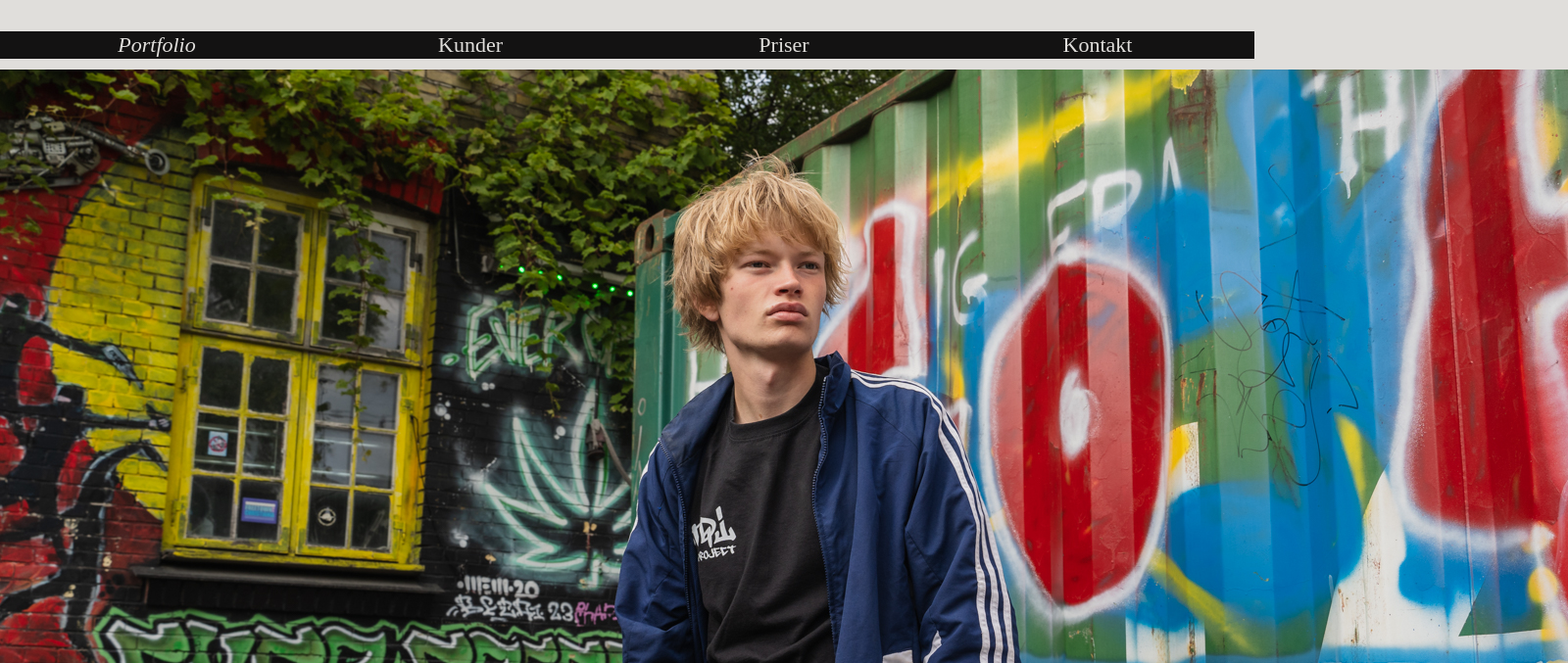
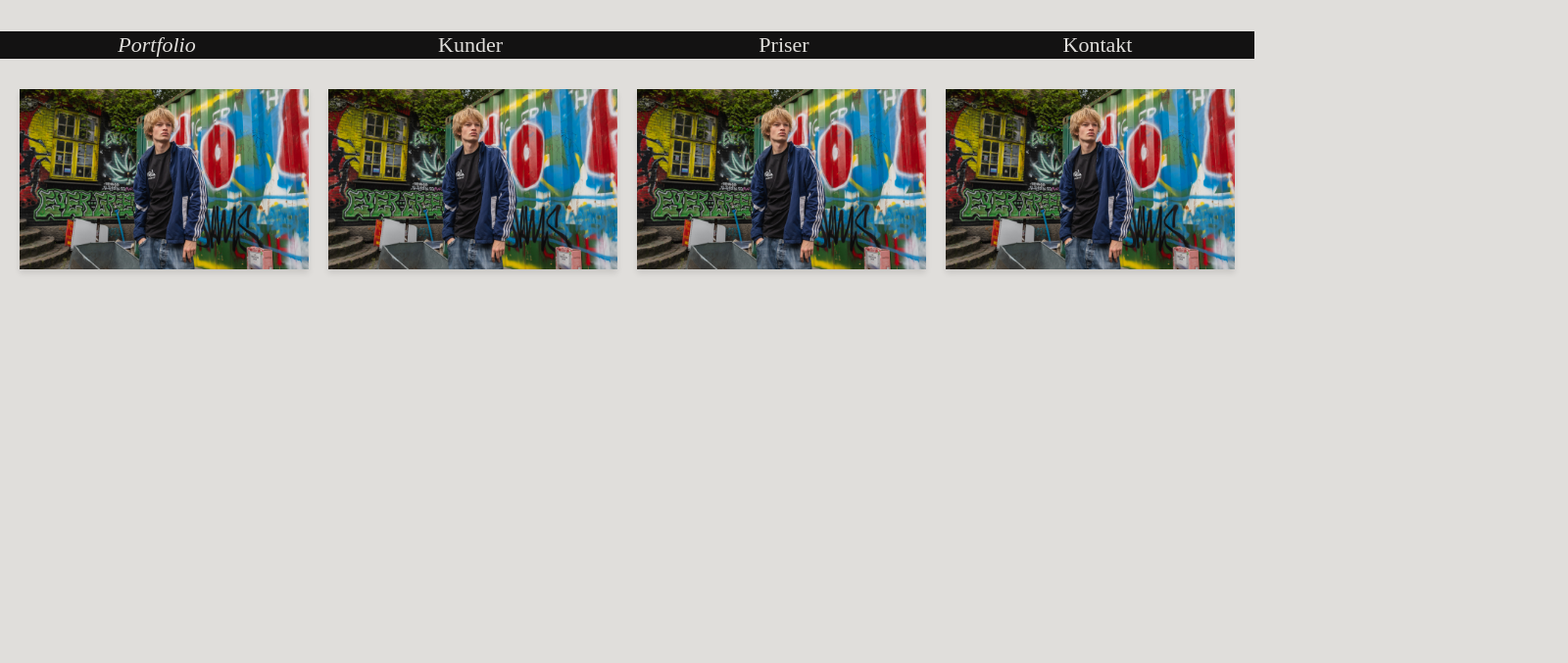
Before and after one commit to victorhl06/victorhl06.github.io, a plain HTML site: page index.html in a window 1280 px wide. Shown: the part 79-756 px from the top of the page at 98% size, 1600 px wide, since content can reach past the window. Drawn offline with Linux system fonts and the light colour scheme; a web font is replaced by a local one.

Commit message:
Update style.css

```diff
--- a/style.css
+++ b/style.css
@@ -51,9 +51,20 @@ h1 {
   font-style: italic;
 }
 
-img {
-  height: 100px
-  width: 200px
+.galleri {
+  display: grid;
+  grid-template-columns: repeat(auto-fit, minmax(250px, 1fr));
+  grid-auto-rows: 10px;
+  gap: 20px;
+  padding: 20px;
+}
+
+.galleri img {
+  width: 100%;
+  box-shadow: 0 4px 6px rgba(0, 0, 0, 0.1);
+  object-fit: cover;
+  display: block;
+  grid-row: span 30;
 }
 
 #footer {
```
